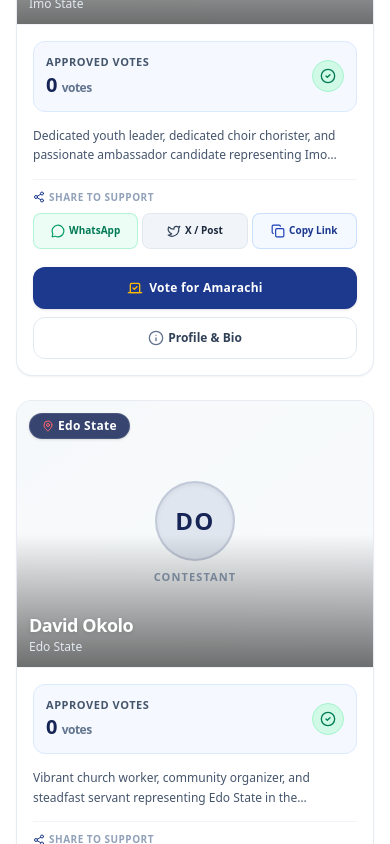
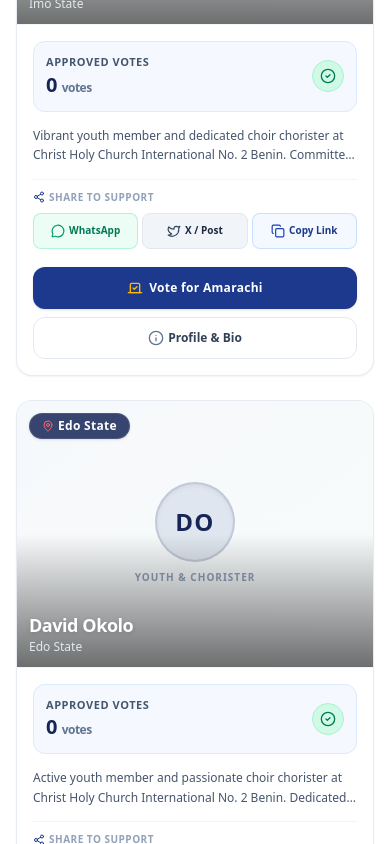
Before and after one commit to okoloferdinard076-jpg/christ-holy-church-voting, a React (Vite) app: page / in a window 390 px wide. Shown: the part 1520-2364 px from the top of the page. Built offline with nearby package versions, Linux system fonts and the light colour scheme; no server answers.

Commit message:
refactor: update candidate profiles and UI labels
Standardize candidate biographies and update UI descriptors to emphasize youth and choir participation. Also included dark mode styling updates for the profile modal.

```diff
--- a/data/chc_voting_db.json
+++ b/data/chc_voting_db.json
@@ -5,10 +5,10 @@
       "name": "Executive Admin",
       "email": "medicreceptor@gmail.com",
       "phone": "09017311644",
-      "passwordHash": "$2b$10$lCIq7dzcV99dzhAAkiukveshHf.1fe6udS6Vh.KSX6un11zlR.ctq",
+      "passwordHash": "$2b$10$1BDHJhj.3tqVkKlivVTmdOGzblwE/kxveR3gJCMH6WGSmypA1O/oW",
       "role": "SUPER_ADMIN",
       "createdAt": "2026-08-21T14:32:09.193Z",
-      "updatedAt": "2026-08-21T14:32:09.193Z"
+      "updatedAt": "2026-08-21T19:21:12.829Z"
     }
   ],
   "competitions": [
@@ -34,7 +34,7 @@
       "name": "Amarachi Akunne",
       "slug": "amarachi-akunne",
       "state": "Imo State",
-      "biography": "Dedicated youth leader, dedicated choir chorister, and passionate ambassador candidate representing Imo State in Christ Holy Church International No. 2 Benin.",
+      "biography": "Vibrant youth member and dedicated choir chorister at Christ Holy Church International No. 2 Benin. Committed to praise ministry, youth fellowship, and ambassadorial excellence representing Imo State.",
       "image": "",
       "status": "ACTIVE",
       "sortOrder": 1,
@@ -47,7 +47,7 @@
       "name": "David Okolo",
       "slug": "david-okolo",
       "state": "Edo State",
-      "biography": "Vibrant church worker, community organizer, and steadfast servant representing Edo State in the ambassadorial crown contest.",
+      "biography": "Active youth member and passionate choir chorister at Christ Holy Church International No. 2 Benin. Dedicated to music ministry, youth leadership, and spiritual growth representing Edo State.",
       "image": "",
       "status": "ACTIVE",
       "sortOrder": 2,
@@ -60,7 +60,7 @@
       "name": "Onyinyechi Chilokwu",
       "slug": "onyinyechi-chilokwu",
       "state": "Anambra State",
-      "biography": "Committed scripture teacher, women fellowship advocate, and inspiring ambassadorial candidate representing Anambra State.",
+      "biography": "Devoted youth member and inspiring choir chorister at Christ Holy Church International No. 2 Benin. Committed to worship ministry, church advancement, and godly values representing Anambra State.",
       "image": "",
       "status": "ACTIVE",
       "sortOrder": 3,
@@ -73,7 +73,7 @@
       "name": "Chiagozie Okafor",
       "slug": "chiagozie-okafor",
       "state": "Enugu State",
-      "biography": "Dynamic technical and media department contributor, dedicated evangelism coordinator representing Enugu State.",
+      "biography": "Dynamic youth member and dedicated choir chorister at Christ Holy Church International No. 2 Benin. Passionate about music evangelism, youth development, and service representing Enugu State.",
       "image": "",
       "status": "ACTIVE",
       "sortOrder": 4,
@@ -81,83 +81,7 @@
       "updatedAt": "2026-08-21T14:32:09.193Z"
     }
   ],
-  "voting_transactions": [
-    {
-      "id": "tx-1787327346361-8f1b80",
-      "paymentReference": "VOTE-5F28A872",
-      "competitionId": "comp-chc-benin-01",
-      "candidateId": "cand-01",
-      "voterName": "",
-      "voterEmail": "",
-      "voterPhone": "",
-      "voteQuantity": 1,
-      "expectedAmount": 50,
-      "amountTransferred": 0,
-      "status": "PENDING",
-      "createdAt": "2026-08-21T15:49:06.361Z",
-      "updatedAt": "2026-08-21T15:49:06.361Z"
-    },
-    {
-      "id": "tx-1787327353208-dd5d06",
-      "paymentReference": "VOTE-12EC71F2",
-      "competitionId": "comp-chc-benin-01",
-      "candidateId": "cand-01",
-      "voterName": "",
-      "voterEmail": "",
-      "voterPhone": "",
-      "voteQuantity": 10,
-      "expectedAmount": 500,
-      "amountTransferred": 0,
-      "status": "PENDING",
-      "createdAt": "2026-08-21T15:49:13.208Z",
-      "updatedAt": "2026-08-21T15:49:13.208Z"
-    },
-    {
-      "id": "tx-1787327365238-800e1b",
-      "paymentReference": "VOTE-EAF2FC3C",
-      "competitionId": "comp-chc-benin-01",
-      "candidateId": "cand-01",
-      "voterName": "",
-      "voterEmail": "",
-      "voterPhone": "",
-      "voteQuantity": 10,
-      "expectedAmount": 500,
-      "amountTransferred": 0,
-      "status": "PENDING",
-      "createdAt": "2026-08-21T15:49:25.238Z",
-      "updatedAt": "2026-08-21T15:49:25.238Z"
-    },
-    {
-      "id": "tx-1787327372827-fec1e5",
-      "paymentReference": "VOTE-AF1B2B45",
-      "competitionId": "comp-chc-benin-01",
-      "candidateId": "cand-01",
-      "voterName": "",
-      "voterEmail": "",
-      "voterPhone": "",
-      "voteQuantity": 10,
-      "expectedAmount": 500,
-      "amountTransferred": 0,
-      "status": "PENDING",
-      "createdAt": "2026-08-21T15:49:32.827Z",
-      "updatedAt": "2026-08-21T15:49:32.827Z"
-    },
-    {
-      "id": "tx-1787327387529-597020",
-      "paymentReference": "VOTE-D062ECF2",
-      "competitionId": "comp-chc-benin-01",
-      "candidateId": "cand-01",
-      "voterName": "",
-      "voterEmail": "",
-      "voterPhone": "",
-      "voteQuantity": 10,
-      "expectedAmount": 500,
-      "amountTransferred": 0,
-      "status": "PENDING",
-      "createdAt": "2026-08-21T15:49:47.529Z",
-      "updatedAt": "2026-08-21T15:49:47.529Z"
-    }
-  ],
+  "voting_transactions": [],
   "vote_ledger": [],
   "payment_settings": {
     "id": "sett-01",
@@ -183,6 +107,116 @@
         "votePrice": 50
       },
       "createdAt": "2026-08-21T14:32:09.193Z"
+    },
+    {
+      "id": "log-1787336529660-303ead",
+      "actorUserId": "usr-admin-01",
+      "actorName": "Executive Admin",
+      "action": "TRANSACTION_DELETED",
+      "entityType": "TRANSACTION",
+      "entityId": "tx-1787327372827-fec1e5",
+      "previousValue": "PENDING",
+      "newValue": "DELETED",
+      "metadata": {
+        "paymentReference": "VOTE-AF1B2B45",
+        "voterName": "",
+        "voterEmail": "",
+        "voterPhone": "",
+        "statusBeforeDeletion": "PENDING",
+        "voteQuantity": 10,
+        "expectedAmount": 500,
+        "candidateId": "cand-01",
+        "votesDeducted": 0
+      },
+      "createdAt": "2026-08-21T18:22:09.660Z"
+    },
+    {
+      "id": "log-1787336534414-b4100c",
+      "actorUserId": "usr-admin-01",
+      "actorName": "Executive Admin",
+      "action": "TRANSACTION_DELETED",
+      "entityType": "TRANSACTION",
+      "entityId": "tx-1787327387529-597020",
+      "previousValue": "PENDING",
+      "newValue": "DELETED",
+      "metadata": {
+        "paymentReference": "VOTE-D062ECF2",
+        "voterName": "",
+        "voterEmail": "",
+        "voterPhone": "",
+        "statusBeforeDeletion": "PENDING",
+        "voteQuantity": 10,
+        "expectedAmount": 500,
+        "candidateId": "cand-01",
+        "votesDeducted": 0
+      },
+      "createdAt": "2026-08-21T18:22:14.414Z"
+    },
+    {
+      "id": "log-1787336538569-142c79",
+      "actorUserId": "usr-admin-01",
+      "actorName": "Executive Admin",
+      "action": "TRANSACTION_DELETED",
+      "entityType": "TRANSACTION",
+      "entityId": "tx-1787327353208-dd5d06",
+      "previousValue": "PENDING",
+      "newValue": "DELETED",
+      "metadata": {
+        "paymentReference": "VOTE-12EC71F2",
+        "voterName": "",
+        "voterEmail": "",
+        "voterPhone": "",
+        "statusBeforeDeletion": "PENDING",
+        "voteQuantity": 10,
+        "expectedAmount": 500,
+        "candidateId": "cand-01",
+        "votesDeducted": 0
+      },
+      "createdAt": "2026-08-21T18:22:18.569Z"
+    },
+    {
+      "id": "log-1787336541447-1db732",
+      "actorUserId": "usr-admin-01",
+      "actorName": "Executive Admin",
+      "action": "TRANSACTION_DELETED",
+      "entityType": "TRANSACTION",
+      "entityId": "tx-1787327365238-800e1b",
+      "previousValue": "PENDING",
+      "newValue": "DELETED",
+      "metadata": {
+        "paymentReference": "VOTE-EAF2FC3C",
+        "voterName": "",
+        "voterEmail": "",
+        "voterPhone": "",
+        "statusBeforeDeletion": "PENDING",
+        "voteQuantity": 10,
+        "expectedAmount": 500,
+        "candidateId": "cand-01",
+        "votesDeducted": 0
+      },
+      "createdAt": "2026-08-21T18:22:21.447Z"
+    },
+    {
+      "id": "log-1787336543761-7966e5",
+      "actorUserId": "usr-admin-01",
+      "actorName": "Executive Admin",
+      "action": "TRANSACTION_DELETED",
+      "entityType": "TRANSACTION",
+      "entityId": "tx-1787327346361-8f1b80",
+      "previousValue": "PENDING",
+      "newValue": "DELETED",
+      "metadata": {
+        "paymentReference": "VOTE-5F28A872",
+        "voterName": "",
+        "voterEmail": "",
+        "voterPhone": "",
+        "statusBeforeDeletion": "PENDING",
+        "voteQuantity": 1,
+        "expectedAmount": 50,
+        "candidateId": "cand-01",
+        "votesDeducted": 0
+      },
+      "createdAt": "2026-08-21T18:22:23.761Z"
     }
   ]
 }
--- a/src/App.tsx
+++ b/src/App.tsx
@@ -22,7 +22,7 @@ const DEFAULT_CANDIDATES: Candidate[] = [
     slug: 'amarachi-akunne',
     state: 'Imo State',
     biography:
-      'Dedicated youth leader, dedicated choir chorister, and passionate ambassador candidate representing Imo State in Christ Holy Church International No. 2 Benin.',
+      'Vibrant youth member and dedicated choir chorister at Christ Holy Church International No. 2 Benin. Committed to praise ministry, youth fellowship, and ambassadorial excellence representing Imo State.',
     image: '',
     status: 'ACTIVE',
     sortOrder: 1,
@@ -37,7 +37,7 @@ const DEFAULT_CANDIDATES: Candidate[] = [
     slug: 'david-okolo',
     state: 'Edo State',
     biography:
-      'Vibrant church worker, community organizer, and steadfast servant representing Edo State in the ambassadorial crown contest.',
+      'Active youth member and passionate choir chorister at Christ Holy Church International No. 2 Benin. Dedicated to music ministry, youth leadership, and spiritual growth representing Edo State.',
     image: '',
     status: 'ACTIVE',
     sortOrder: 2,
@@ -52,7 +52,7 @@ const DEFAULT_CANDIDATES: Candidate[] = [
     slug: 'onyinyechi-chilokwu',
     state: 'Anambra State',
     biography:
-      'Committed scripture teacher, women fellowship advocate, and inspiring ambassadorial candidate representing Anambra State.',
+      'Devoted youth member and inspiring choir chorister at Christ Holy Church International No. 2 Benin. Committed to worship ministry, church advancement, and godly values representing Anambra State.',
     image: '',
     status: 'ACTIVE',
     sortOrder: 3,
@@ -67,7 +67,7 @@ const DEFAULT_CANDIDATES: Candidate[] = [
     slug: 'chiagozie-okafor',
     state: 'Enugu State',
     biography:
-      'Dynamic technical and media department contributor, dedicated evangelism coordinator representing Enugu State.',
+      'Dynamic youth member and dedicated choir chorister at Christ Holy Church International No. 2 Benin. Passionate about music evangelism, youth development, and service representing Enugu State.',
     image: '',
     status: 'ACTIVE',
     sortOrder: 4,
--- a/src/components/CandidateCard.tsx
+++ b/src/components/CandidateCard.tsx
@@ -144,8 +144,8 @@ export const CandidateCard: React.FC<CandidateCardProps> = ({
                 {getInitials(candidate.name) || <User className="w-8 h-8 text-blue-900/60 dark:text-blue-300" />}
               </span>
             </div>
-            <span className="text-[11px] font-bold text-slate-400 dark:text-slate-500 uppercase tracking-widest">
-              Contestant
+            <span className="text-[10px] font-bold text-slate-400 dark:text-slate-500 uppercase tracking-widest">
+              Youth & Chorister
             </span>
           </div>
         )}
```
Also changed, not shown: src/components/CandidateProfileModal.tsx (+25 -25 lines), 1 other file (tests, documents, lock files or other folders).
